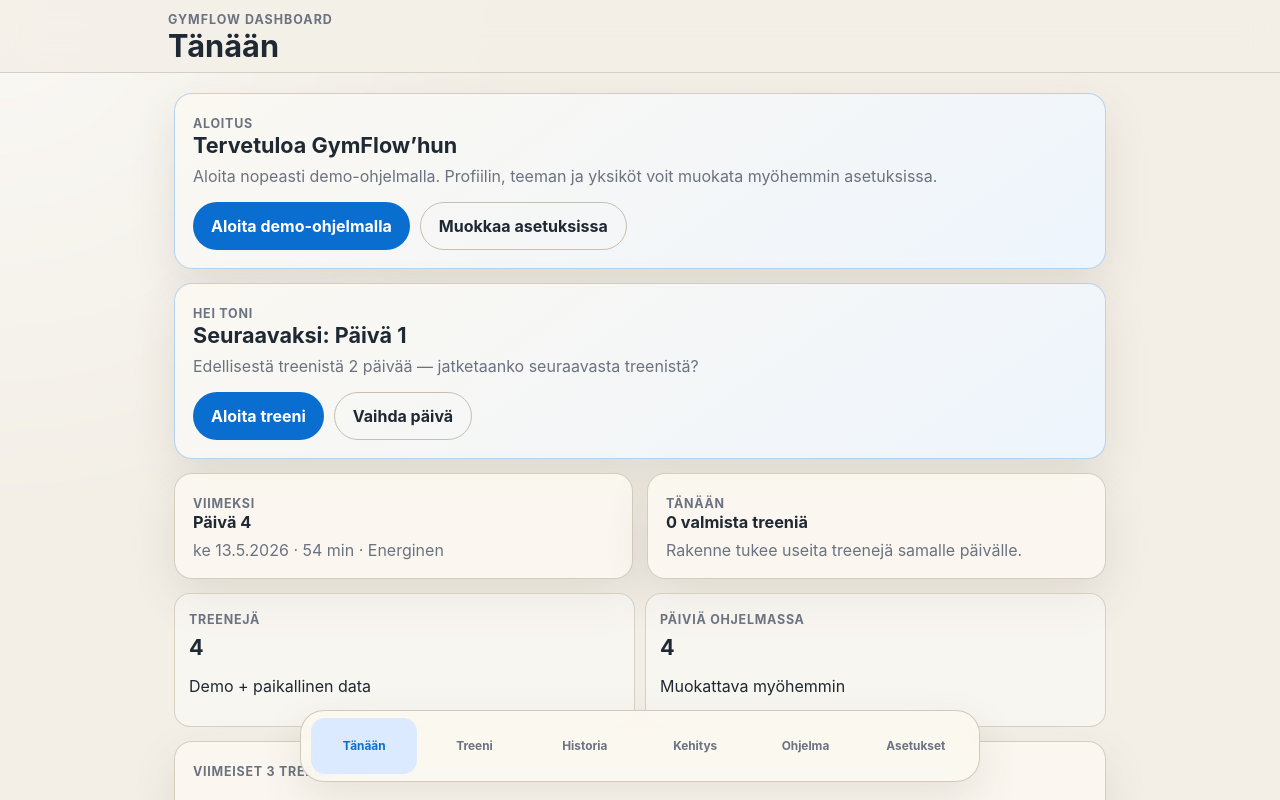
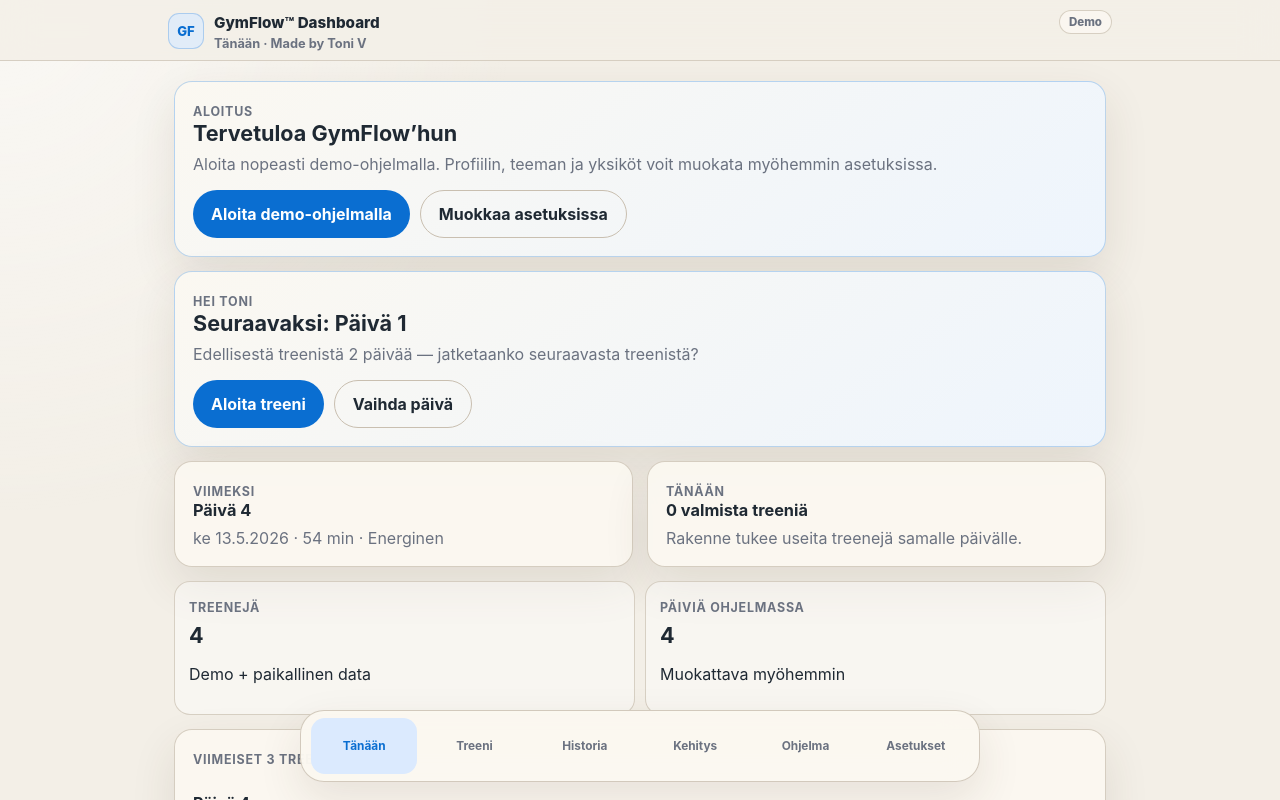
Before and after one commit to Vode72/gymflow-dashboard, a React (Vite) app: page / in a window 1280 px wide. Shown: the top 800 px of the page. Built offline with nearby package versions, Linux system fonts and the light colour scheme.

Commit message:
Polish header branding and bottom navigation spacing

```diff
--- a/src/App.css
+++ b/src/App.css
@@ -12,7 +12,8 @@
   --danger: #b91c1c;
   --card-radius: 18px;
   --shadow-soft: 0 18px 45px rgba(71, 58, 40, 0.11);
-  --bottom-nav-height: 74px;
+  --bottom-nav-height: 88px;
+  --bottom-nav-gap: 32px;
   --page-max-width: 980px;
   color: var(--text-main);
   background: var(--bg-main);
@@ -70,28 +71,86 @@
 .app-header__inner {
   width: min(100%, var(--page-max-width));
   margin: 0 auto;
-  padding: 12px 18px 10px;
+  padding: 10px 18px 9px;
 }
 
-.app-kicker {
-  margin: 0;
-  color: var(--text-muted);
-  font-size: 0.78rem;
-  font-weight: 700;
-  letter-spacing: 0.08em;
-  text-transform: uppercase;
+.app-brand {
+  display: flex;
+  align-items: center;
+  gap: 10px;
+  min-width: 0;
 }
 
-.app-header h1 {
-  margin: 2px 0 0;
-  font-size: clamp(1.42rem, 4.5vw, 1.92rem);
-  line-height: 1.08;
+.app-brand__mark {
+  display: inline-flex;
+  align-items: center;
+  justify-content: center;
+  flex: 0 0 36px;
+  width: 36px;
+  height: 36px;
+  border: 1px solid rgba(10, 110, 209, 0.25);
+  border-radius: 11px;
+  color: var(--accent);
+  background: rgba(219, 234, 254, 0.72);
+  font-size: 0.82rem;
+  font-weight: 850;
+}
+
+.app-brand__copy {
+  display: grid;
+  gap: 2px;
+  min-width: 0;
+  flex: 1;
+}
+
+.app-brand__topline {
+  display: flex;
+  align-items: center;
+  justify-content: space-between;
+  gap: 10px;
+  min-width: 0;
+}
+
+.app-brand__name {
+  margin: 0;
+  overflow: hidden;
+  color: var(--text-main);
+  font-size: 0.95rem;
+  font-weight: 850;
+  letter-spacing: 0;
+  text-overflow: ellipsis;
+  white-space: nowrap;
+}
+
+.app-brand__status {
+  display: inline-flex;
+  align-items: center;
+  min-height: 24px;
+  border: 1px solid rgba(201, 191, 176, 0.72);
+  border-radius: 999px;
+  padding: 0 9px;
+  color: var(--text-muted);
+  background: rgba(251, 248, 241, 0.78);
+  font-size: 0.72rem;
+  font-weight: 800;
+  white-space: nowrap;
+}
+
+.app-brand__meta {
+  margin: 0;
+  overflow: hidden;
+  color: var(--text-muted);
+  font-size: 0.8rem;
+  font-weight: 650;
+  line-height: 1.2;
+  text-overflow: ellipsis;
+  white-space: nowrap;
 }
 
 .page {
   width: min(100%, var(--page-max-width));
   margin: 0 auto;
-  padding: 16px 18px calc(var(--bottom-nav-height) + env(safe-area-inset-bottom) + 34px);
+  padding: 16px 18px calc(var(--bottom-nav-height) + var(--bottom-nav-gap) + env(safe-area-inset-bottom));
 }
 
 .page-stack {
@@ -196,14 +255,16 @@
 
 .bottom-nav {
   position: fixed;
-  right: 0;
-  bottom: 0;
-  left: 0;
+  right: 10px;
+  bottom: calc(12px + env(safe-area-inset-bottom));
+  left: 10px;
   z-index: 20;
-  border-top: 1px solid rgba(201, 191, 176, 0.8);
+  border: 1px solid rgba(201, 191, 176, 0.8);
+  border-radius: 22px;
   background: rgba(251, 248, 241, 0.94);
   backdrop-filter: blur(18px);
-  padding: 7px 10px calc(7px + env(safe-area-inset-bottom));
+  box-shadow: var(--shadow-soft);
+  padding: 7px 10px;
 }
 
 .bottom-nav__inner {
@@ -371,7 +432,7 @@
 
 @media (min-width: 780px) {
   .page {
-    padding: 20px 24px calc(var(--bottom-nav-height) + 62px);
+    padding: 20px 24px calc(var(--bottom-nav-height) + var(--bottom-nav-gap) + 8px);
   }
 
   .dashboard-grid--two,
@@ -381,12 +442,17 @@
 
   .bottom-nav {
     right: 24px;
-    bottom: 18px;
+    bottom: calc(18px + env(safe-area-inset-bottom));
     left: 24px;
     width: min(680px, calc(100% - 48px));
     margin: 0 auto;
-    border: 1px solid rgba(201, 191, 176, 0.8);
     border-radius: 24px;
-    box-shadow: var(--shadow-soft);
   }
 }
+
+@media (max-width: 380px) {
+  .app-brand__separator,
+  .app-brand__maker {
+    display: none;
+  }
+}
--- a/src/components/AppShell.jsx
+++ b/src/components/AppShell.jsx
@@ -5,8 +5,20 @@
     <div className="app-shell">
       <header className="app-header">
         <div className="app-header__inner">
-          <p className="app-kicker">GYMFLOW DASHBOARD</p>
-          <h1>{title}</h1>
+          <div className="app-brand">
+            <div className="app-brand__mark" aria-hidden="true">GF</div>
+            <div className="app-brand__copy">
+              <div className="app-brand__topline">
+                <p className="app-brand__name">GymFlow™ Dashboard</p>
+                <span className="app-brand__status">Demo</span>
+              </div>
+              <p className="app-brand__meta">
+                <span>{title}</span>
+                <span className="app-brand__separator"> · </span>
+                <span className="app-brand__maker">Made by Toni V</span>
+              </p>
+            </div>
+          </div>
         </div>
       </header>
       <main className="page">{children}</main>
```
